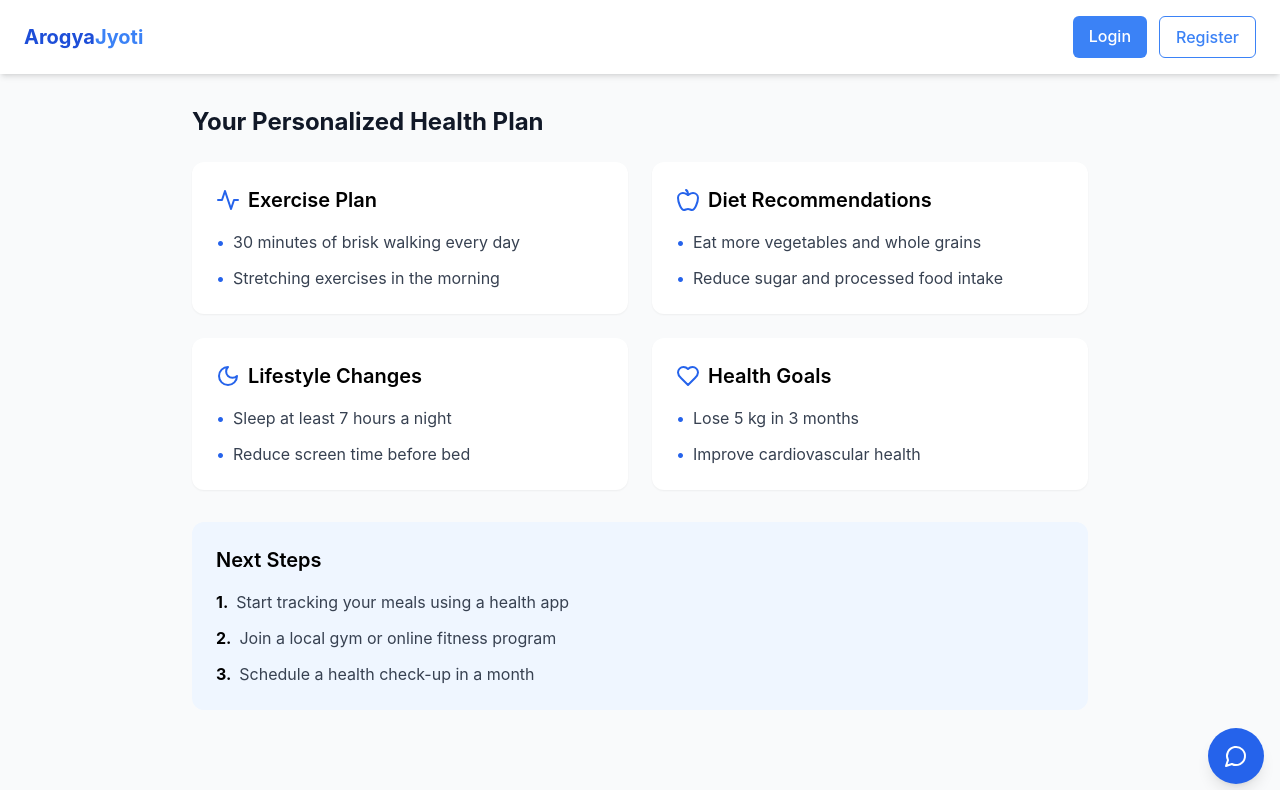
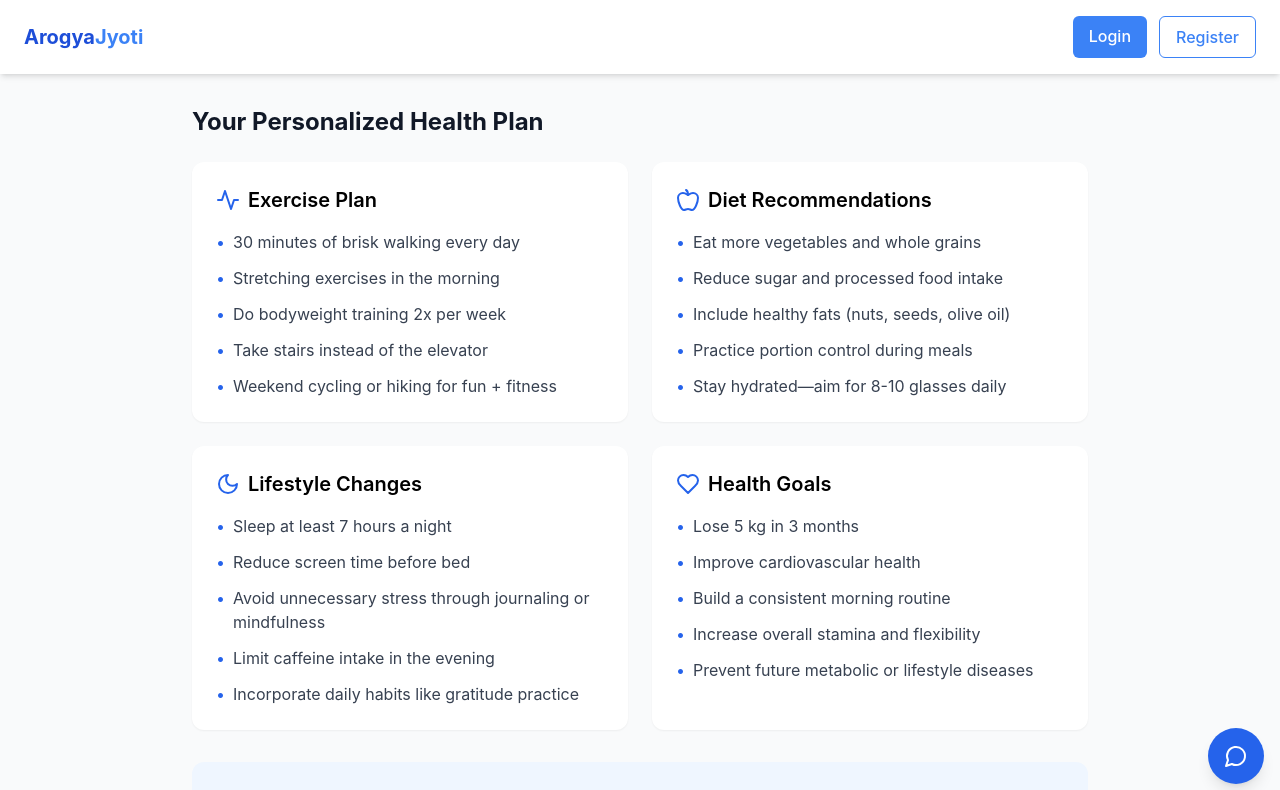
Before and after one commit to Mohitpatil344/Arogya-Jyoti, a React (Vite) app in the folder Frontend/: page /plan in a window 1280 px wide. Shown: the top 790 px of the page. Built offline with nearby package versions, Linux system fonts and the light colour scheme.

Commit message:
meal page updated

```diff
--- a/Frontend/src/pages/PlanPage.jsx
+++ b/Frontend/src/pages/PlanPage.jsx
@@ -1,30 +1,91 @@
 import React from 'react';
+import { useLocation } from 'react-router-dom';
 import { Activity, Apple, Moon, Heart } from 'lucide-react';
 
 const PlanPage = () => {
-  const plan = {
+  const { state } = useLocation();
+  const condition = state?.condition || 'non-diabetic';
+
+  const plans = {
+    diabetic: {
+      exercise: [
+        '30 minutes of moderate-intensity walking daily',
+        'Light strength training 2-3 times a week',
+        'Try low-impact cardio like cycling or swimming',
+        'Yoga or tai chi for flexibility and stress relief',
+        '5-10 minutes of stretching morning and night',
+      ],
+      diet: [
+        'Focus on low-glycemic foods (like legumes, leafy greens)',
+        'Avoid sugary drinks and processed snacks',
+        'Eat smaller meals more frequently',
+        'Consume high-fiber foods like oats and flaxseeds',
+        'Drink at least 2.5 liters of water daily',
+        'Limit red meat and opt for lean protein like tofu or chicken',
+      ],
+      lifestyle: [
+        'Monitor blood sugar regularly (fasting + post-meal)',
+        'Sleep at least 7-8 hours per night',
+        'Reduce stress through meditation or yoga',
+        'Quit smoking and limit alcohol',
+        'Take 5-minute movement breaks during long sitting periods',
+      ],
+      goals: [
+        'Maintain stable blood glucose levels',
+        'Lose 3-5 kg over 3 months',
+        'Improve insulin sensitivity',
+        'Lower HbA1c levels below 7%',
+        'Increase daily energy and reduce fatigue',
+      ],
+      nextSteps: [
+        'Consult a dietitian for a personalized meal plan',
+        'Track sugar levels using a glucose monitor',
+        'Schedule a follow-up check-up in 1 month',
+        'Download a diabetes management app',
+        'Join a local diabetes support group or online community',
+      ],
+    },
+    'non-diabetic': {
       exercise: [
         '30 minutes of brisk walking every day',
         'Stretching exercises in the morning',
+        'Do bodyweight training 2x per week',
+        'Take stairs instead of the elevator',
+        'Weekend cycling or hiking for fun + fitness',
       ],
       diet: [
         'Eat more vegetables and whole grains',
         'Reduce sugar and processed food intake',
+        'Include healthy fats (nuts, seeds, olive oil)',
+        'Practice portion control during meals',
+        'Stay hydrated—aim for 8-10 glasses daily',
       ],
       lifestyle: [
         'Sleep at least 7 hours a night',
         'Reduce screen time before bed',
+        'Avoid unnecessary stress through journaling or mindfulness',
+        'Limit caffeine intake in the evening',
+        'Incorporate daily habits like gratitude practice',
       ],
       goals: [
         'Lose 5 kg in 3 months',
         'Improve cardiovascular health',
+        'Build a consistent morning routine',
+        'Increase overall stamina and flexibility',
+        'Prevent future metabolic or lifestyle diseases',
       ],
       nextSteps: [
         'Start tracking your meals using a health app',
         'Join a local gym or online fitness program',
         'Schedule a health check-up in a month',
+        'Create a weekly meal-prep plan',
+        'Find a fitness accountability partner or coach',
       ],
+    },
   };
+
+
+  const plan = plans[condition];
 
   const categories = [
     { icon: Activity, title: 'Exercise Plan', key: 'exercise' },
@@ -36,7 +97,7 @@ const PlanPage = () => {
   return (
     <div className="max-w-4xl mx-auto">
       <h2 className="text-2xl font-bold text-gray-900 mb-6">
-        Your Personalized Health Plan
+        Your {condition === 'diabetic' ? 'Diabetic' : 'Personalized'} Health Plan
       </h2>
 
       <div className="grid grid-cols-1 md:grid-cols-2 gap-6">
--- a/Frontend/src/pages/ReportPage.jsx
+++ b/Frontend/src/pages/ReportPage.jsx
@@ -131,7 +131,15 @@ const ReportPage = () => {
           </div>
 
           <div className="mt-8 flex flex-col md:flex-row md:justify-end gap-4">
-            <Button text="View Health Plan" onClick={() => navigate("/plan")} />
+          <Button
+              text="View Health Plan"
+              onClick={() =>
+                navigate("/plan", {
+                  state: { condition: isHighRisk ? "diabetic" : "non-diabetic" },
+                })
+              }
+            />
+
             <Button text="Generate Report" onClick={handleGeneratePDF} />
             <Button
               text="Consultation"
```
Lines whose indentation alone changed are shown as unchanged.
